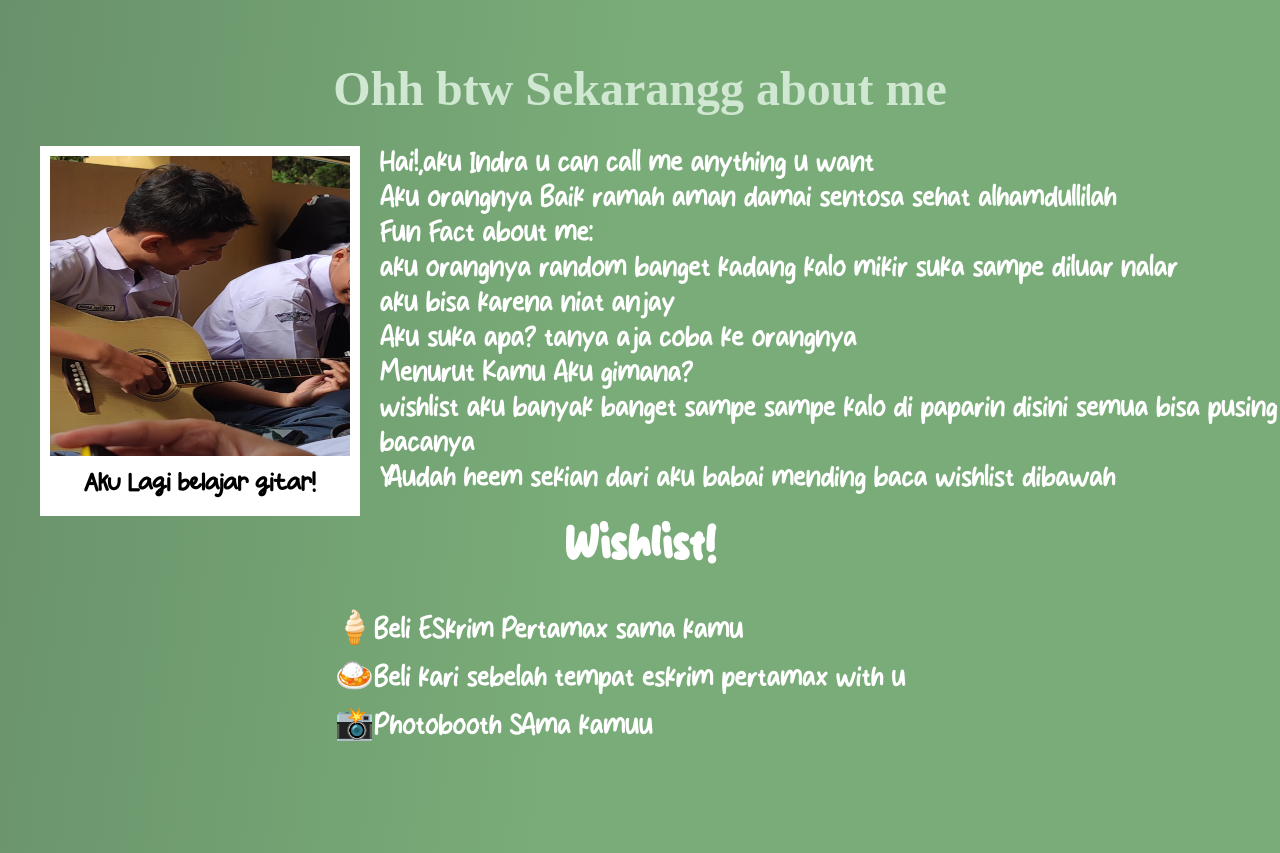
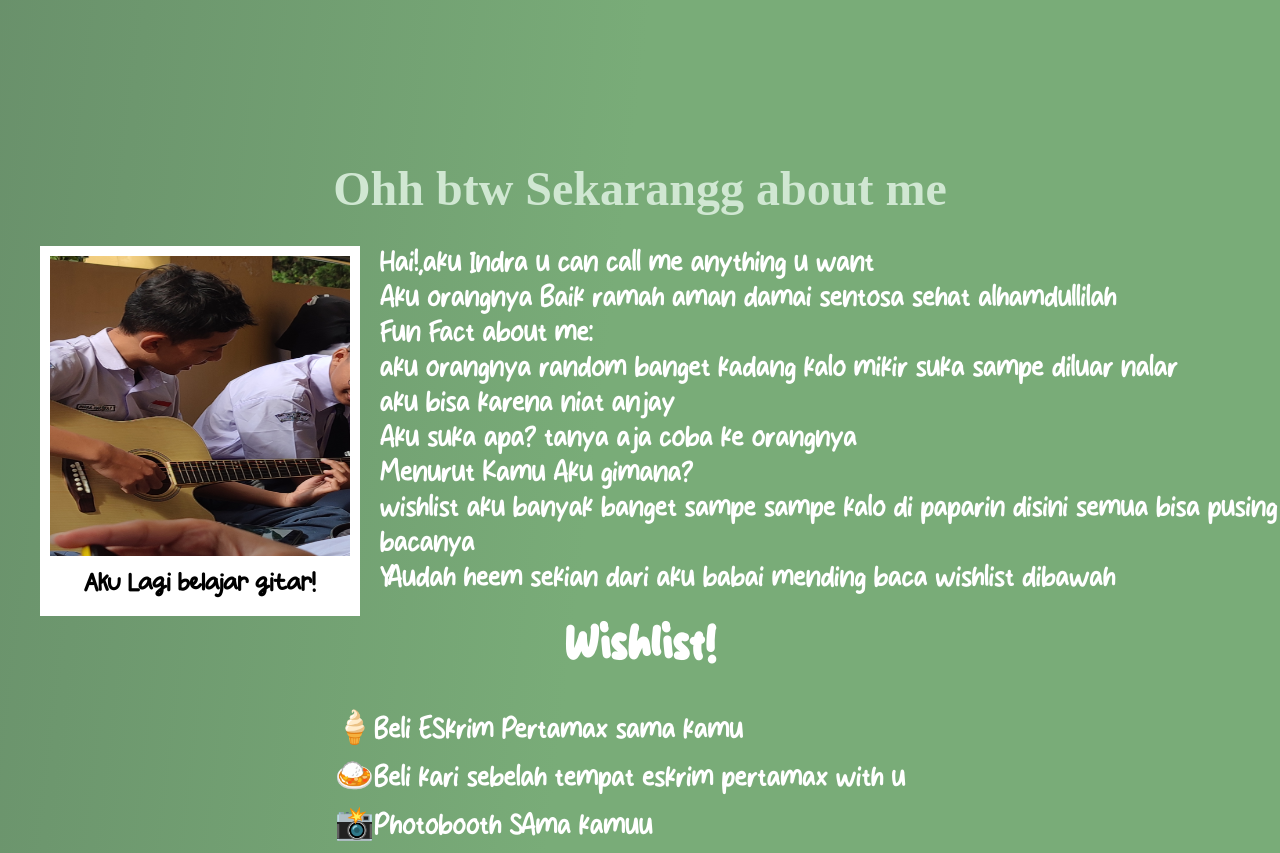
Before and after one commit to KZdra/buatkamunad, a plain HTML site: page index.html in a window 1280 px wide. Shown: the part 2904-3757 px from the top of the page. Drawn offline with nearby package versions, Linux system fonts and the light colour scheme.

Commit message:
asuuu last fix

```diff
--- a/style.css
+++ b/style.css
@@ -176,7 +176,7 @@ background: linear-gradient(97deg, rgba(97,130,100,1) 0%, rgba(121,172,120,1) 57
 }
 
 .end-Page {
-    margin-top: 200px;
+    margin-top: 300px;
     height: 100vh;
 
 }
@@ -291,19 +291,6 @@ body::-webkit-scrollbar {
     }
   }
 
-  /* @media only screen and (max-width: 768px) {
-    .title-cont h2{
-        font-size: 3rem;
-    }
-    .title-cont p {
-        font-size: 1rem;
-    }
-    .hero-sec {
-        display: flex;
-    }
-  }
-   */
-
    @media only screen and (max-width: 768px) {
     .title-cont h2 {
         font-size: 3rem;
```
